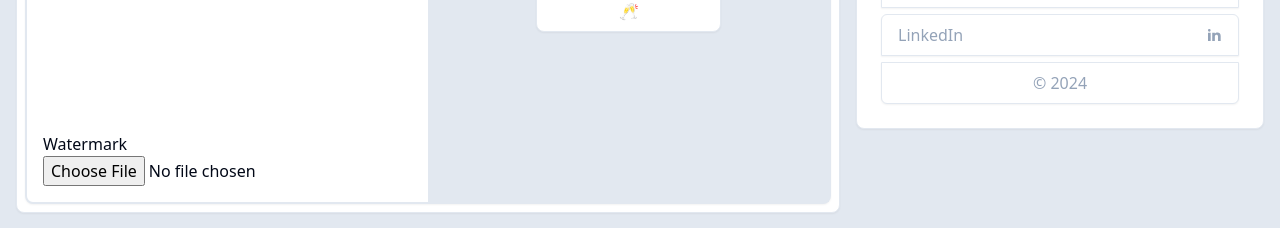
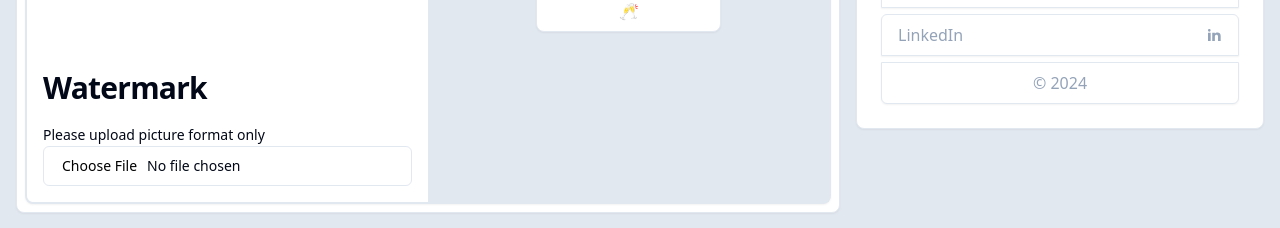
Before and after one commit to askpradana/vue-sample-app, a Vue app: page /left in a window 1280 px wide. Shown: the part 455-683 px from the top of the page. Built offline with nearby package versions, Linux system fonts and the light colour scheme; no server answers.

Commit message:
pkg: add label and input shadcn-vue feat: add feature instagram downloader with backend

```diff
--- a/package.json
+++ b/package.json
@@ -12,6 +12,7 @@
     "format": "prettier --write src/"
   },
   "dependencies": {
+    "@vueuse/core": "^10.10.0",
     "class-variance-authority": "^0.7.0",
     "clsx": "^2.1.1",
     "dotenv": "^16.4.5",
--- a/src/components/home/helper/LeftMainComponents.vue
+++ b/src/components/home/helper/LeftMainComponents.vue
@@ -1,4 +1,8 @@
 <script setup>
+import Button from '@/components/ui/button/Button.vue'
+import { Input } from '@/components/ui/input'
+import { Label } from '@/components/ui/label'
+
 import { ref } from 'vue'
 
 const urlUpload = import.meta.env.VITE_URL_UPLOAD
@@ -46,14 +50,15 @@ function uploadImg() {
 <template>
   <section>
     <div v-if="!image">
-      <p>Watermark</p>
-      <input type="file" accept="image/*" @change="handleFileChange" />
+      <h2 class="text-3xl font-semibold tracking-tight transition-colors mb-4">Watermark</h2>
+      <Label for="file">Please upload picture format only</Label>
+      <Input id="file" type="file" accept="image/*" @change="handleFileChange" />
     </div>
     <div v-if="image" class="flex flex-col gap-4">
       <img :src="image" alt="Selected Image" />
-      <input type="text" v-model="text" placeholder="Watermark text" />
-      <button @click="image = ''">Remove image</button>
-      <button @click="uploadImg">Upload</button>
+      <Input type="text" v-model="text" placeholder="Watermark text" />
+      <Button @click="image = ''">Remove image</Button>
+      <Button @click="uploadImg">Upload</Button>
     </div>
   </section>
 </template>
--- a/src/components/home/helper/SecondMainComponents.vue
+++ b/src/components/home/helper/SecondMainComponents.vue
@@ -1,13 +1,22 @@
 <script setup>
+import Input from '@/components/ui/input/Input.vue'
 import Button from '../../ui/button/Button.vue'
-import { Play } from 'lucide-vue-next'
+import { fetchInstagramStore } from '@/stores/fetchInstagram'
+
+const store = fetchInstagramStore()
 </script>
 
 <template>
-  <section>
-    <p>Kedua</p>
-    <Button variant="link" class="flex justify-start"
-      ><Play class="w-4 h-4 mr-2" /> Take the test</Button
-    >
+  <section v-if="store.isLoading">Loading...</section>
+
+  <section v-else-if="!store.isLoading && !store.downloadLink == ''">
+    <Button v-if="store.downloadLink" @click="store.downloadVideo">Download Video</Button>
+    <Button @click="store.downloadAnotherVideo"> Download another </Button>
+  </section>
+
+  <section v-else>
+    <p>Instagram reels downloader</p>
+    <Input type="text" placeholder="Instagram link" v-model="store.url" />
+    <Button @click="store.fetchInstagram"> Download </Button>
   </section>
 </template>
--- a/src/components/home/helper/ThirdMainComponents.vue
+++ b/src/components/home/helper/ThirdMainComponents.vue
@@ -1,11 +1,9 @@
-<script setup>
-import Button from '../../ui/button/Button.vue'
-import { Play } from 'lucide-vue-next'
-</script>
+<script setup></script>
 
 <template>
   <section>
-    <p>Ketiga</p>
-    <Button variant="link" class="flex justify-start"><Play class="w-4 h-4 mr-2" /> More </Button>
+    <!-- <p>Ketiga</p>
+    <Button variant="link" class="flex justify-start"><Play class="w-4 h-4 mr-2" /> More </Button> -->
+    <p>Still don't know what else to be added, ideas? please</p>
   </section>
 </template>
--- /dev/null
+++ b/src/components/ui/input/Input.vue
@@ -0,0 +1,29 @@
+<script setup>
+import { useVModel } from "@vueuse/core";
+import { cn } from "@/lib/utils";
+
+const props = defineProps({
+  defaultValue: { type: [String, Number], required: false },
+  modelValue: { type: [String, Number], required: false },
+  class: { type: null, required: false },
+});
+
+const emits = defineEmits(["update:modelValue"]);
+
+const modelValue = useVModel(props, "modelValue", emits, {
+  passive: true,
+  defaultValue: props.defaultValue,
+});
+</script>
+
+<template>
+  <input
+    v-model="modelValue"
+    :class="
+      cn(
+        'flex h-10 w-full rounded-md border border-input bg-background px-3 py-2 text-sm ring-offset-background file:border-0 file:bg-transparent file:text-sm file:font-medium placeholder:text-muted-foreground focus-visible:outline-none focus-visible:ring-2 focus-visible:ring-ring focus-visible:ring-offset-2 disabled:cursor-not-allowed disabled:opacity-50',
+        props.class,
+      )
+    "
+  />
+</template>
--- /dev/null
+++ b/src/components/ui/input/index.js
@@ -0,0 +1 @@
+export { default as Input } from "./Input.vue";
--- /dev/null
+++ b/src/components/ui/label/Label.vue
@@ -0,0 +1,32 @@
+<script setup>
+import { computed } from "vue";
+import { Label } from "radix-vue";
+import { cn } from "@/lib/utils";
+
+const props = defineProps({
+  for: { type: String, required: false },
+  asChild: { type: Boolean, required: false },
+  as: { type: null, required: false },
+  class: { type: null, required: false },
+});
+
+const delegatedProps = computed(() => {
+  const { class: _, ...delegated } = props;
+
+  return delegated;
+});
+</script>
+
+<template>
+  <Label
+    v-bind="delegatedProps"
+    :class="
+      cn(
+        'text-sm font-medium leading-none peer-disabled:cursor-not-allowed peer-disabled:opacity-70',
+        props.class,
+      )
+    "
+  >
+    <slot />
+  </Label>
+</template>
--- /dev/null
+++ b/src/components/ui/label/index.js
@@ -0,0 +1 @@
+export { default as Label } from "./Label.vue";
--- /dev/null
+++ b/src/stores/fetchInstagram.js
@@ -0,0 +1,61 @@
+import { defineStore } from 'pinia'
+
+export const fetchInstagramStore = defineStore('fetchInstagram', {
+  state: () => ({
+    isLoading: false,
+    url: '',
+    link: import.meta.env.VITE_URL_INSTAGRAM_LINK,
+    downloadLink: String | ''
+  }),
+
+  getters: {
+    getIsLoading: (state) => state.isLoading,
+    getData: (state) => state.data
+  },
+  actions: {
+    async fetchInstagram() {
+      this.isLoading = true
+      if (!this.url) {
+        alert('Please enter a valid URL')
+        return
+      }
+      if (!this.url.includes('instagram.com/reel/')) {
+        alert('Please enter a valid Instagram Url')
+        return
+      }
+
+      const response = await fetch(this.link, {
+        method: 'POST',
+        headers: {
+          'Content-Type': 'application/json'
+        },
+        body: JSON.stringify({
+          link: this.url
+        })
+      })
+
+      const data = await response.json()
+
+      console.log(data)
+      console.log(data.download)
+
+      if (data.download) {
+        this.downloadLink = data.download
+        this.isLoading = false
+      } else {
+        alert('Something went wrong')
+        this.isLoading = false
+      }
+    },
+    downloadVideo() {
+      const link = document.createElement('a')
+      link.href = this.downloadLink
+      link.download = 'download.mp4'
+      link.click()
+    },
+    downloadAnotherVideo() {
+      this.url = ''
+      this.downloadLink = ''
+    }
+  }
+})
```
Also changed, not shown: vitest.config.js (+10 -0 lines), 1 other file (tests, documents, lock files or other folders).
